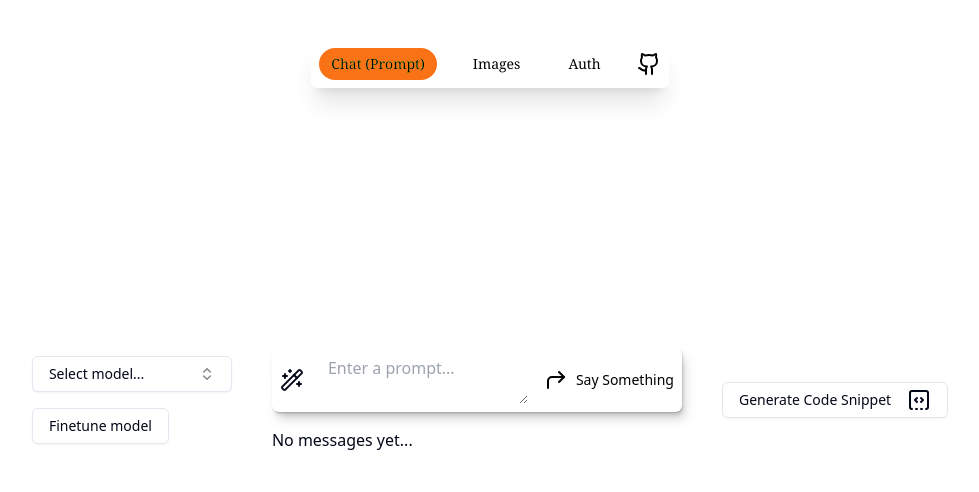
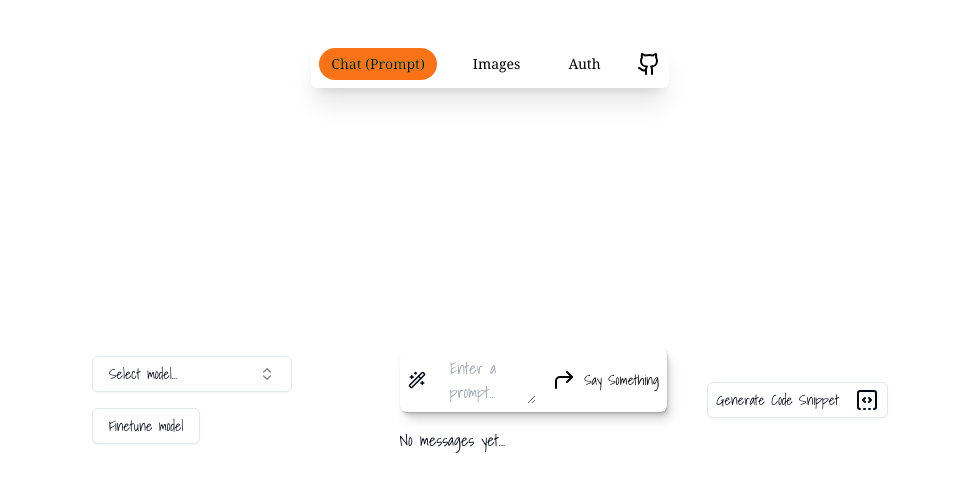
Before and after one commit to glamboyosa/kl, a Next.js app: page / in a window 1280 px wide. Shown: the top 492 px of the page, without its empty margins (150-1129 px from the left). Built offline with nearby package versions, Linux system fonts and the light colour scheme.

Commit message:
render modal successfully and space better using flex basis

```diff
--- a/app/layout.tsx
+++ b/app/layout.tsx
@@ -19,7 +19,7 @@ export default function RootLayout({
 }) {
   return (
     <html lang="en">
-      <body className={cn("antialiased", fontShadowsIntoLight.variable)}>
+      <body className={cn("antialiased", fontShadowsIntoLight.className)}>
         <div className=" flex h-screen flex-col items-center justify-center">
           <SiteHeader />
           <div className="">{children}</div>
--- a/components/chat/chat-container.tsx
+++ b/components/chat/chat-container.tsx
@@ -6,7 +6,7 @@ import Chat from "./chat";
 
 const ChatContainer = () => (
   <>
-    <div>
+    <div className="basis-1/3">
       <ModelPicker />
       <FineTuneModel />
     </div>
--- a/components/chat/chat.tsx
+++ b/components/chat/chat.tsx
@@ -14,7 +14,7 @@ const Chat = () => {
   });
 
   return (
-    <div>
+    <div className="basis-1/3">
       <ChatSkeleton>
         <Wand2 />
         <form
--- a/components/code-snippet-dialog.tsx
+++ b/components/code-snippet-dialog.tsx
@@ -92,15 +92,17 @@ end
   }, []);
   if (!mounted) return null;
   return (
-    <Dialog>
-      <DialogTrigger>
-        {" "}
-        <DialogTrigger asChild>
-          <Button variant="outline" className="flex gap-4 items-center">
-            <span>Generate Code Snippet</span>
-            <SquareDashedBottomCode />
-          </Button>
-        </DialogTrigger>
+    <Dialog onOpenChange={(open) => {
+      if (open === false) {
+        setLang(undefined)
+      }
+    }}>
+      {" "}
+      <DialogTrigger asChild>
+        <Button variant="outline" className="flex gap-4 p-2 items-center">
+          <span>Generate Code Snippet</span>
+          <SquareDashedBottomCode />
+        </Button>
       </DialogTrigger>
       <DialogContent>
         <DialogHeader>
--- a/components/finetune-model.tsx
+++ b/components/finetune-model.tsx
@@ -23,15 +23,19 @@ const FineTuneModel = () => {
   const setMaxTokens = useModelFinetune((state) => state.setMaxTokens);
   return (
     <Popover>
-      <PopoverTrigger>
-        <Button className="mt-4" variant="outline">Finetune model</Button>
+      <PopoverTrigger suppressHydrationWarning>
+        <Button className="mt-4" variant="outline">
+          Finetune model
+        </Button>
       </PopoverTrigger>
-      <PopoverContent>
-        <div className="mb-2">
+      <PopoverContent suppressHydrationWarning>
+        <div suppressHydrationWarning className="mb-2">
           <div className="flex items-center">
             <TooltipProvider>
               <Tooltip>
-                <TooltipTrigger>Temperature</TooltipTrigger>
+                <TooltipTrigger suppressHydrationWarning>
+                  Temperature
+                </TooltipTrigger>
                 <TooltipContent>
                   <p>Controls the randomness of returned answers.</p>
                 </TooltipContent>
```
